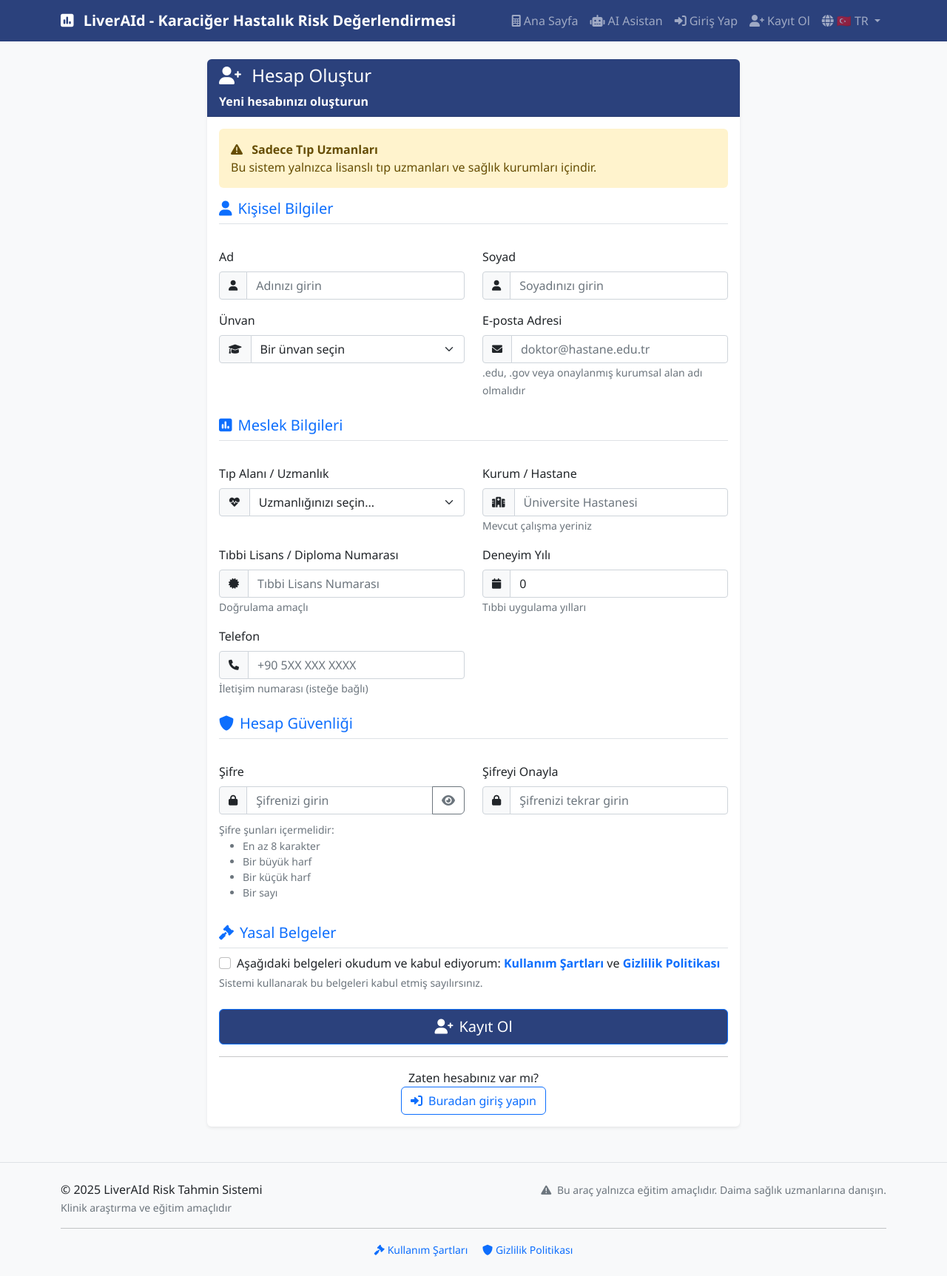
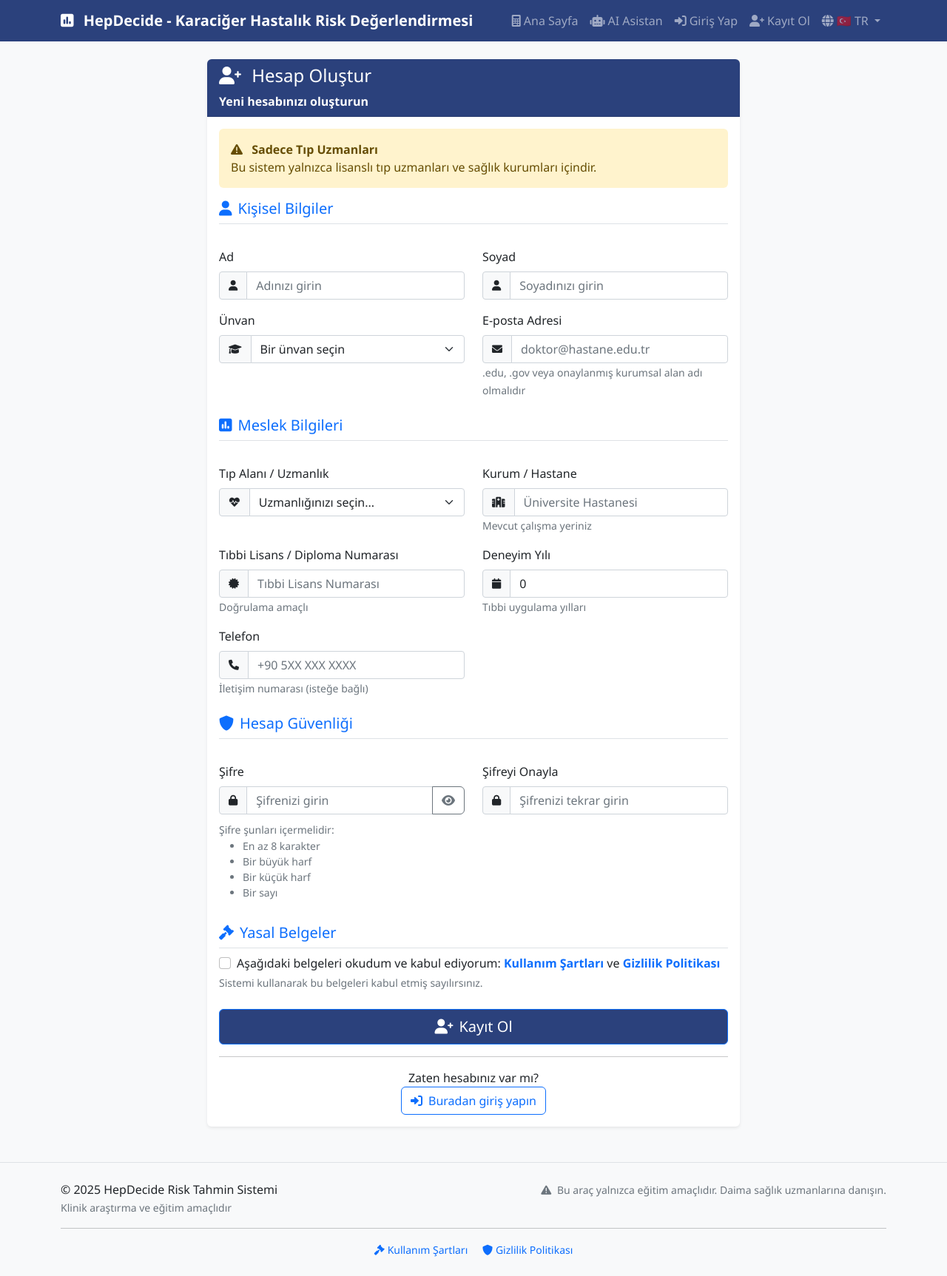
Before and after one commit to fatmanurakbas/staj-server-main, a Flask app: page /register in a window 1280 px wide. Shown: the whole page at 74% size. Run offline with Flask 3, Linux system fonts and the light colour scheme; some libraries are stand-ins or nearby versions.

Commit message:
güncelleme

```diff
--- a/app.py
+++ b/app.py
@@ -1422,7 +1422,7 @@ def generate_pdf():
     # Title
     p.setFont(font_bold, 20)
     p.setFillColorRGB(1, 1, 1)  # White text
-    title = _("results.report_title", 'LiverAId')
+    title = _("results.report_title", 'HepDecide')
     p.drawCentredString(width/2, y - 25, title)
 
     # Subtitle
@@ -1812,14 +1812,14 @@ def generate_pdf():
     # Copyright
     p.setFont(font_family, 8)
     p.setFillColorRGB(0.6, 0.6, 0.6)
-    p.drawString(margin, 30, '© 2025 LiverAId Risk Prediction System')
+    p.drawString(margin, 30, '© 2025 HepDecide Risk Prediction System')
     p.drawRightString(width - margin, 30, f"Sayfa 1")
 
     p.save()
     buffer.seek(0)
 
-    response = make_response(send_file(buffer, as_attachment=True, download_name='LiverAId_Risk_Assessment.pdf', mimetype='application/pdf'))
-    response.headers['Content-Disposition'] = 'attachment; filename=LiverAId_Risk_Assessment.pdf'
+    response = make_response(send_file(buffer, as_attachment=True, download_name='HepDecide_Risk_Assessment.pdf', mimetype='application/pdf'))
+    response.headers['Content-Disposition'] = 'attachment; filename=HepDecide_Risk_Assessment.pdf'
     return response
 
 # --- PDF export language keys are now managed in static/js/languages/tr.json and en.json ---
--- a/i18n.py
+++ b/i18n.py
@@ -1,5 +1,5 @@
 """
-Server-side internationalization module for LiverAId
+Server-side internationalization module for HepDecide
 Handles translations for Turkish and English languages
 """
 
--- a/models/cirrhosis_model.py
+++ b/models/cirrhosis_model.py
@@ -162,10 +162,14 @@ class CirrhosisRiskModel:
             # --- A. Karşı Olgusal (Counterfactual) Öneriler Hesaplama ---
             targets = {'alt': 56.0, 'ast': 40.0, 'bmi': 30.0, 'trombosit': 250.0,
                        'total_bilirubin': 1.2, 'creatin': 1.2, 'inr': 1.2}
-
+            for feature in self.feature_names:
+                # KRİTİK FİLTRE: Değiştirilemez parametreleri eylem planına dahil etme
+                if feature.lower() in ['age', 'gender', 'yaş', 'cinsiyet']:
+                    continue
             for feature in self.feature_names:
                 f_key = feature.lower().replace('body mass index', 'bmi').replace('trombosit', 'platelet').replace('creatinine', 'creatin')
                 if f_key in targets:
+
                     curr = float(mapped_data[feature])
                     if curr > targets[f_key]:
                         # Simülasyon: Değer düşerse risk ne kadar azalır?
--- a/models/nafld_model.py
+++ b/models/nafld_model.py
@@ -89,6 +89,7 @@ class NAFLDRiskModel:
 
             # --- A. Karşı Olgusal (Counterfactual) Öneriler Hesaplama ---
             targets = {'Body Mass Index': 30, 'ALT': 56.0, 'AST': 40.0, 'Total Bilirubin': 1.2, 'ALP': 147}
+
             for feat, target in targets.items():
                 curr = mapped_data.get(feat, 0)
                 if curr > target:
--- a/static/css/style.css
+++ b/static/css/style.css
@@ -1,4 +1,4 @@
-/* Custom CSS for LiverAId */
+/* Custom CSS for HepDecide */
 
 :root {
     --primary-color: #0d6efd;
--- a/static/js/i18n.js
+++ b/static/js/i18n.js
@@ -1,11 +1,11 @@
 /**
- * Internationalization (i18n) System for LiverAId
+ * Internationalization (i18n) System for HepDecide
  * Supports Turkish and English languages
  */
 
 class I18nManager {
     constructor() {
-        this.currentLanguage = localStorage.getItem('liveraid-language') || 'tr';
+        this.currentLanguage = localStorage.getItem('HepDecide-language') || 'tr';
         this.translations = {};
         this.loadedLanguages = new Set();
     }
@@ -81,7 +81,7 @@ class I18nManager {
         await this.loadLanguage(lang);
 
         this.currentLanguage = lang;
-        localStorage.setItem('liveraid-language', lang);
+        localStorage.setItem('HepDecide-language', lang);
 
         // Update the page
         this.updatePageLanguage();
--- a/static/js/languages/en.json
+++ b/static/js/languages/en.json
@@ -3,7 +3,7 @@
 	"drgpt": "Dr. Johnson",
 	"drgemini": "Dr. Brown",
 	"app": {
-		"title": "LiverAId - Liver Disease Risk Assessment",
+		"title": "HepDecide - Liver Disease Risk Assessment",
 		"subtitle": "AI-Powered Medical Decision Support System"
 	},
 	"navigation": {
@@ -17,7 +17,7 @@
 		"chatbot": "AI Assistant"
 	},
 	"chatbot": {
-		"title": "LiverAId AI Assistant",
+		"title": "HepDecide AI Assistant",
 		"subtitle": "Your AI assistant for medical support and guidance",
 		"role": "Your Role:",
 		"roles": {
@@ -28,7 +28,7 @@
 		"placeholder": "Type your question...",
 		"send": "Send",
 		"you": "You",
-		"assistant": "LiverAId",
+		"assistant": "HepDecide",
 		"waitingResponse": "Waiting for response...",
 		"close": "Close",
 		"minimize": "Minimize",
@@ -44,7 +44,7 @@
 		}
 	},
 	"footer": {
-		"copyright": "© 2025 LiverAId Risk Prediction System",
+		"copyright": "© 2025 HepDecide Risk Prediction System",
 		"purpose": "For clinical research and educational purposes",
 		"disclaimer": "This tool is for educational purposes only. Always consult healthcare professionals."
 	},
@@ -322,7 +322,7 @@
 		"bmiCategory": "BMI Category",
 		"bmiDesc": "Body Mass Index classification.",
 		"normalWeight": "Normal weight",
-		"report_title": "LiverAId",
+		"report_title": "HepDecide",
 		"report_subtitle": "Comprehensive Analysis for Cirrhosis, HCC, and MAFLD",
 		"generated_at": "Generated At:",
 		"age": "Age",
--- a/static/js/languages/tr.json
+++ b/static/js/languages/tr.json
@@ -3,7 +3,7 @@
 	"drgpt": "Dr. Necati",
 	"drgemini": "Dr. Kaan",
 	"app": {
-		"title": "LiverAId - Karaciğer Hastalık Risk Değerlendirmesi",
+		"title": "HepDecide - Karaciğer Hastalık Risk Değerlendirmesi",
 		"subtitle": "AI ile Desteklenmiş Tıbbi Karar Destek Sistemi"
 	},
 	"navigation": {
@@ -235,7 +235,7 @@
 		"recommendations": "Öneriler",
 		"backToCalculator": "Hesap Makinesine Dön",
 		"printResults": "Sonuçları Yazdır",
-		"report_title": "LiverAId",
+		"report_title": "HepDecide",
 		"report_subtitle": "Siroz, HCC ve MAFLD için Kapsamlı Analiz",
 		"generated_at": "Oluşturulma Tarihi:",
 		"age": "Yaş",
@@ -454,7 +454,7 @@
 		"nafld": "MAFLD (Metabolik İlişkili Yağlı Karaciğer Hastalığı)"
 	},
 	"chatbot": {
-		"title": "LiverAId AI Asistan",
+		"title": "HepDecide AI Asistan",
 		"subtitle": "Tıbbi destek ve rehberlik için AI asistanınız",
 		"role": "Rolünüz",
 		"roles": {
@@ -465,7 +465,7 @@
 		"placeholder": "Sorunuzu yazın...",
 		"send": "Gönder",
 		"you": "Siz",
-		"assistant": "LiverAId",
+		"assistant": "HepDecide",
 		"waitingResponse": "Yanıt bekleniyor...",
 		"close": "Kapat",
 		"minimize": "Küçült",
@@ -481,7 +481,7 @@
 		}
 	},
 	"footer": {
-		"copyright": "© 2025 LiverAId Risk Tahmin Sistemi",
+		"copyright": "© 2025 HepDecide Risk Tahmin Sistemi",
 		"purpose": "Klinik araştırma ve eğitim amaçlıdır",
 		"disclaimer": "Bu araç yalnızca eğitim amaçlıdır. Daima sağlık uzmanlarına danışın."
 	}
--- a/static/js/main.js
+++ b/static/js/main.js
@@ -1,7 +1,7 @@
-// Main JavaScript for LiverAId Risk Assessment System
+// Main JavaScript for HepDecide Risk Assessment System
 
 document.addEventListener('DOMContentLoaded', function() {
-    console.log('LiverAId System loaded');
+    console.log('HepDecide System loaded');
 
     // Initialize tooltips
     initializeTooltips();
@@ -433,9 +433,9 @@ function fallbackCopyTextToClipboard(text) {
  * Generate text summary of results
  */
 function generateResultsText() {
-    return 'LiverAId Risk Assessment Results\n' +
+    return 'HepDecide Risk Assessment Results\n' +
            '=====================================\n' +
-           'Generated by LiverAId System\n' +
+           'Generated by HepDecide System\n' +
            new Date().toLocaleString();
 }
 
@@ -782,7 +782,7 @@ function addChatbotMessage(sender, text) {
         strongTag.textContent = youLabel;
     } else {
         // Get translation from hidden DOM element
-        const assistantLabel = document.getElementById('js-chatbot-assistant')?.textContent || 'LiverAId';
+        const assistantLabel = document.getElementById('js-chatbot-assistant')?.textContent || 'HepDecide';
         strongTag.textContent = assistantLabel;
     }
 
@@ -976,7 +976,7 @@ function requestServerPDF() {
         const url = window.URL.createObjectURL(blob);
         const a = document.createElement('a');
         a.href = url;
-        a.download = 'LiverAId_Risk_Assessment.pdf';
+        a.download = 'HepDecide_Risk_Assessment.pdf';
         document.body.appendChild(a);
         a.click();
         a.remove();
--- a/static/js/voice-input.js
+++ b/static/js/voice-input.js
@@ -1,5 +1,5 @@
 /**
- * Voice Input Integration for LiverAId
+ * Voice Input Integration for HepDecide
  * Turkish Speech Recognition for Medical Lab Values
  */
 
--- a/static/legal/privacy-en.html
+++ b/static/legal/privacy-en.html
@@ -3,7 +3,7 @@
 <head>
     <meta charset="UTF-8">
     <meta name="viewport" content="width=device-width, initial-scale=1.0">
-    <title>LiverAId - Privacy Policy</title>
+    <title>HepDecide - Privacy Policy</title>
     <link href="https://cdn.jsdelivr.net/npm/bootstrap@5.3.0/dist/css/bootstrap.min.css" rel="stylesheet">
     <link href="https://cdnjs.cloudflare.com/ajax/libs/font-awesome/6.4.0/css/all.min.css" rel="stylesheet">
 </head>
@@ -15,7 +15,7 @@
                     <div class="card-header bg-success text-white">
                         <h2 class="mb-0">
                             <i class="fas fa-shield-alt me-2"></i>
-                            LiverAId - Privacy Policy
+                            HepDecide - Privacy Policy
                         </h2>
                         <small>Last Updated: August 2, 2025</small>
                     </div>
@@ -23,7 +23,7 @@
 
                         <div class="alert alert-info">
                             <i class="fas fa-info-circle me-2"></i>
-                            <strong>Information:</strong> This privacy policy explains how the LiverAId system collects, processes, and protects user data.
+                            <strong>Information:</strong> This privacy policy explains how the HepDecide system collects, processes, and protects user data.
                         </div>
 
                         <h3>1. What Data We Collect</h3>
--- a/static/legal/privacy-tr.html
+++ b/static/legal/privacy-tr.html
@@ -3,7 +3,7 @@
 <head>
     <meta charset="UTF-8">
     <meta name="viewport" content="width=device-width, initial-scale=1.0">
-    <title>LiverAId - Gizlilik Politikası</title>
+    <title>HepDecide - Gizlilik Politikası</title>
     <link href="https://cdn.jsdelivr.net/npm/bootstrap@5.3.0/dist/css/bootstrap.min.css" rel="stylesheet">
     <link href="https://cdnjs.cloudflare.com/ajax/libs/font-awesome/6.4.0/css/all.min.css" rel="stylesheet">
 </head>
@@ -15,7 +15,7 @@
                     <div class="card-header bg-success text-white">
                         <h2 class="mb-0">
                             <i class="fas fa-shield-alt me-2"></i>
-                            LiverAId - Gizlilik Politikası
+                            HepDecide - Gizlilik Politikası
                         </h2>
                         <small>Son Güncelleme: 2 Ağustos 2025</small>
                     </div>
@@ -23,7 +23,7 @@
 
                         <div class="alert alert-info">
                             <i class="fas fa-info-circle me-2"></i>
-                            <strong>Bilgi:</strong> Bu gizlilik politikası, LiverAId sisteminin kullanıcı verilerini nasıl topladığı, işlediği ve koruduğu hakkında bilgi verir.
+                            <strong>Bilgi:</strong> Bu gizlilik politikası, HepDecide sisteminin kullanıcı verilerini nasıl topladığı, işlediği ve koruduğu hakkında bilgi verir.
                         </div>
 
                         <h3>1. Hangi Verileri Topluyoruz</h3>
```
Also changed, not shown: models/hcc_model_final.py (+17 -2 lines), static/legal/terms-en.html (+5 -5 lines), static/legal/terms-tr.html (+5 -5 lines), templates/results.html (+1 -1 lines).
